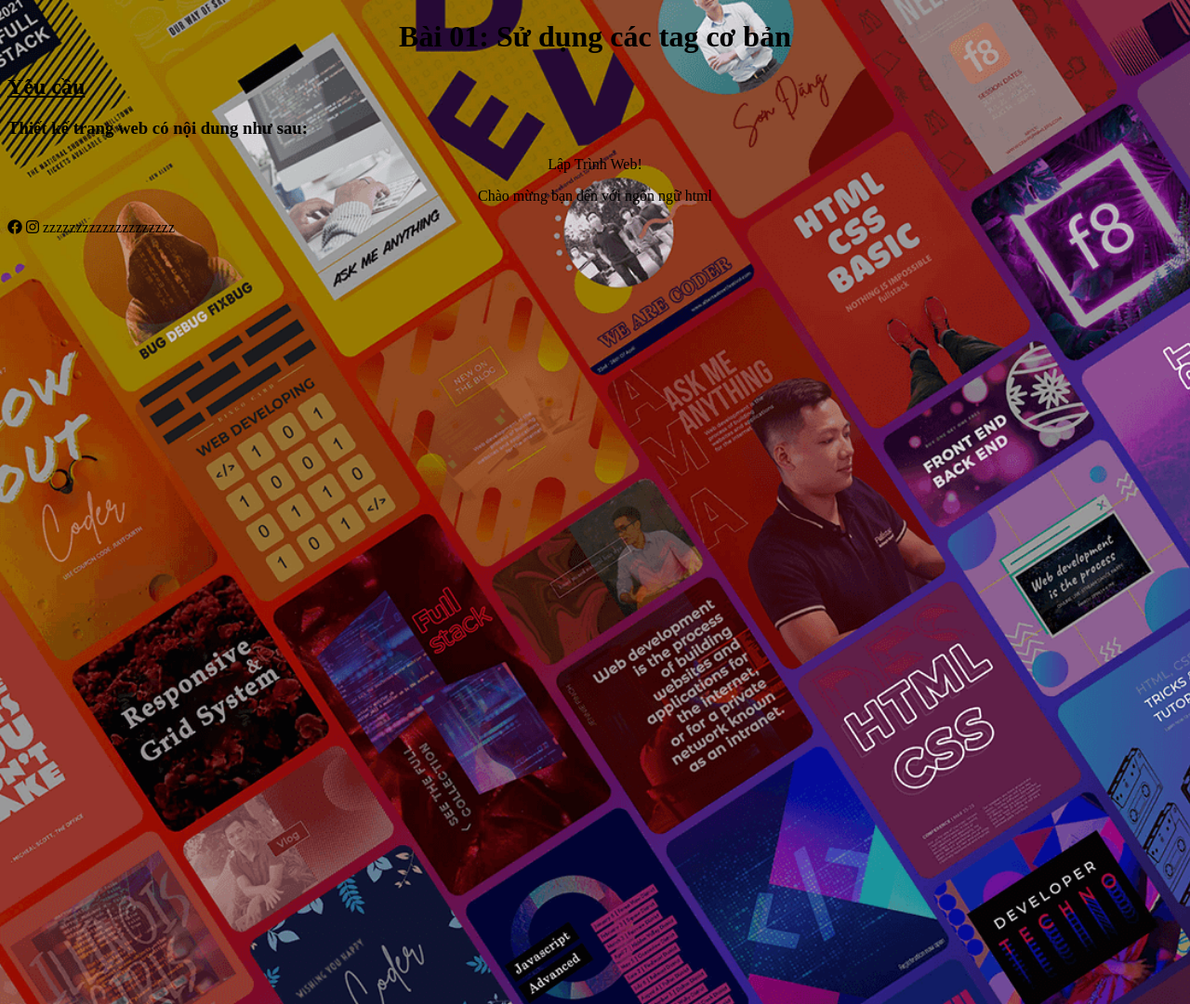
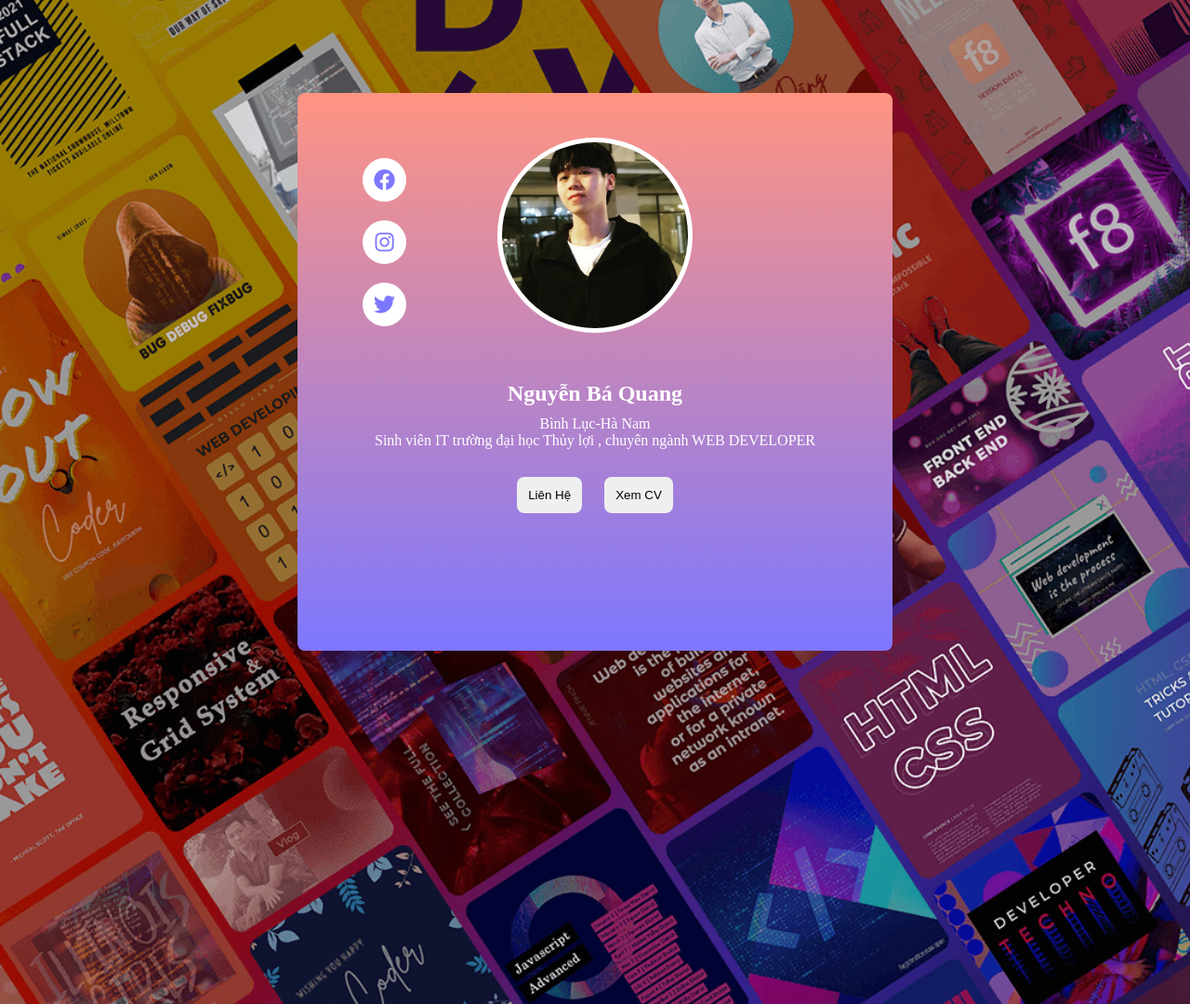
Before and after one commit to QuangStudyCode/practing-html, a plain HTML site: page index.html in a window 1280 px wide. Shown: the whole page at 93% size. Drawn offline with Linux system fonts and the light colour scheme.

Commit message:
update 2/10

```diff
--- a/index.css
+++ b/index.css
@@ -1,18 +1,21 @@
 /* cho padding nhiều bcause thêm thanh cuộn */
-html{
+html {
     height: 100%;
     padding-bottom: 280px;
+    /* sử dụng thuộc tính display flex để cho căn giữa con
+    sử dụng tt align-items để căn chiều cao ,justify-items để căn ngang */
+    display: flex;
+    align-items: center;
+    justify-content: center;
 }
-body{
+
+body {
     /* sử dụng thuộc tính background norepet để hình ảnh k bị lặp lại
     và back..cover để ảnh có thể co theo kích thước của màn hình */
     background-image: url("/img/background.jpg");
     background-repeat: no-repeat;
     background-size: cover;
 }
-
-
-
 
 .header {
     text-align: center;
@@ -22,15 +25,82 @@ body{
     text-align: center;
 }
 
-/* .container{
-    background:linear-gradient(#9b59b6,#3498bd,#D7E1EC);
-    padding-bottom: 100%;
+* {
+    margin: 0;
+    padding: 0;
+}
 
-} */
+.container{
+    height: 600px;
+    width: 640px;
+    background-color: white;
+    text-align: center;
+    border-radius: 8px;
+    background:linear-gradient(#FF9482,#7D77FF);
 
-/*
-background-linear-gradient đây là hiệu ứng chyueern đổi màu nền  */
-/* body {
-    background: linear-gradient(#9b59b6, #3498bd, #D7E1EC);
-    padding-bottom: 100%;
-} */
+}
+
+.container img{
+    height: 200px;
+    width: 200px;
+    border-radius: 50%;
+    /* border-style:solid ;
+    border-color: #ffffff;
+    border-width: 5px; */
+    padding: 5px;
+    margin: 48px;
+    background-color: #ffffff;
+    position: relative;
+    cursor: pointer;
+}
+
+.icons {
+    display: grid;
+    margin: 60px;
+    position: absolute;
+    cursor: pointer;
+}
+
+.icons i{
+    font-size: 23px;
+    padding: 12px;
+    margin: 10px;
+    border-radius: 50%;
+    /* color: white;
+    background:linear-gradient(#7D77FF,#FF9482) */
+    color: #7D77FF;
+    background-color: white;
+}
+.icons i:hover{
+    opacity: 0.5;
+}
+.word-1{
+    color: white;
+}
+.word-2{
+    color: white;
+    margin-top: 10px;
+}
+.word-3{
+    color: white;
+}
+.button{
+    margin-top: 30px;
+}
+.button button{
+    padding: 12px;
+    border-radius: 8px;
+    border: none;
+    cursor: pointer;
+
+}
+.button button:hover{
+    opacity: 0.5;
+}
+
+.button1{
+    margin-right: 20px;
+}
+..button2{
+    margin-left: 20px;
+}
--- a/index.html
+++ b/index.html
@@ -8,21 +8,26 @@
     <link rel="stylesheet" href="index.css">
     <meta http-equiv="X-UA-Compatible" content="IE=edge">
     <meta name="viewport" content="width=device-width, initial-scale=1.0">
-    <title>Document</title>
+    <!-- tiêu đề -->
+    <title>Nguyễn Bá Quang </title>
 </head>
 
 <body>
     <div class="container">
-        <h1 class="header">Bài 01: Sử dụng các tag cơ bản</h1>
-        <h2 class="header-1"><u>Yêu cầu</u></h2c>
-            <h3 class="header-2">Thiết kế trang web có nội dung như sau:</h3>
-            <p class="content">Lập Trình Web!</p>
-            <p class="content">Chào mừng bạn đến với ngôn ngữ html</p>
+        <div class="icons">
             <i class="fa-brands fa-facebook"></i>
             <i class="fa-brands fa-instagram"></i>
-            zzzzzzzzzzzzzzzzzzzz
+            <i class="fa-brands fa-twitter"></i>
+        </div>
+        <img src="/img/picture-face.jpg" alt="img-profile">
+        <h2 class="word-1">Nguyễn Bá Quang</h2>
+        <p class="word-2">Bình Lục-Hà Nam</p>
+        <p class="word-3">Sinh viên IT trường đại học Thủy lợi , chuyên ngành WEB DEVELOPER</p>
+        <div class="button">
+            <button class="button1">Liên Hệ</button>
+            <button class="button2">Xem CV</button>
+        </div>
     </div>
-
 </body>
 
 </html>
```
Also changed, not shown: img/picture-face.jpg (added).
